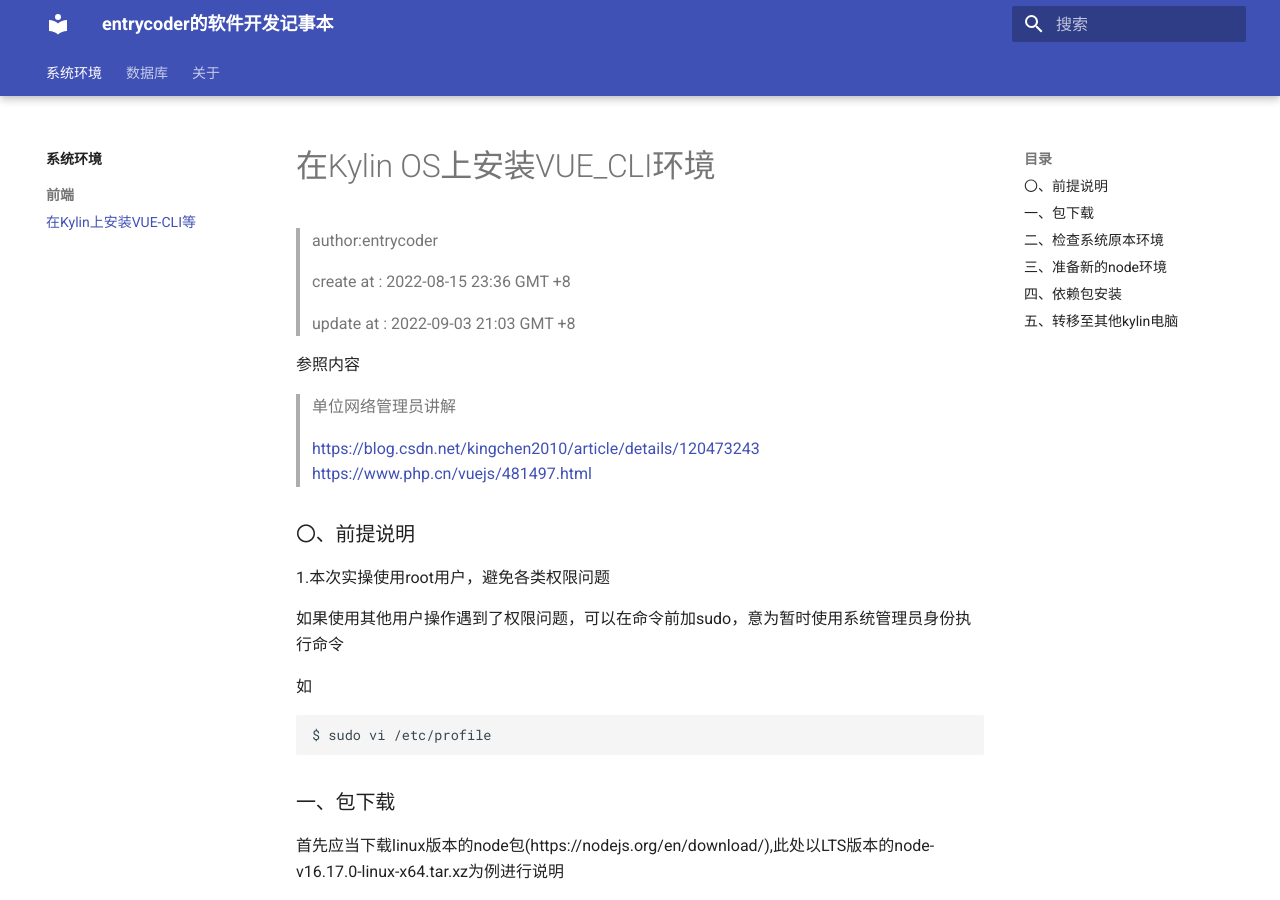
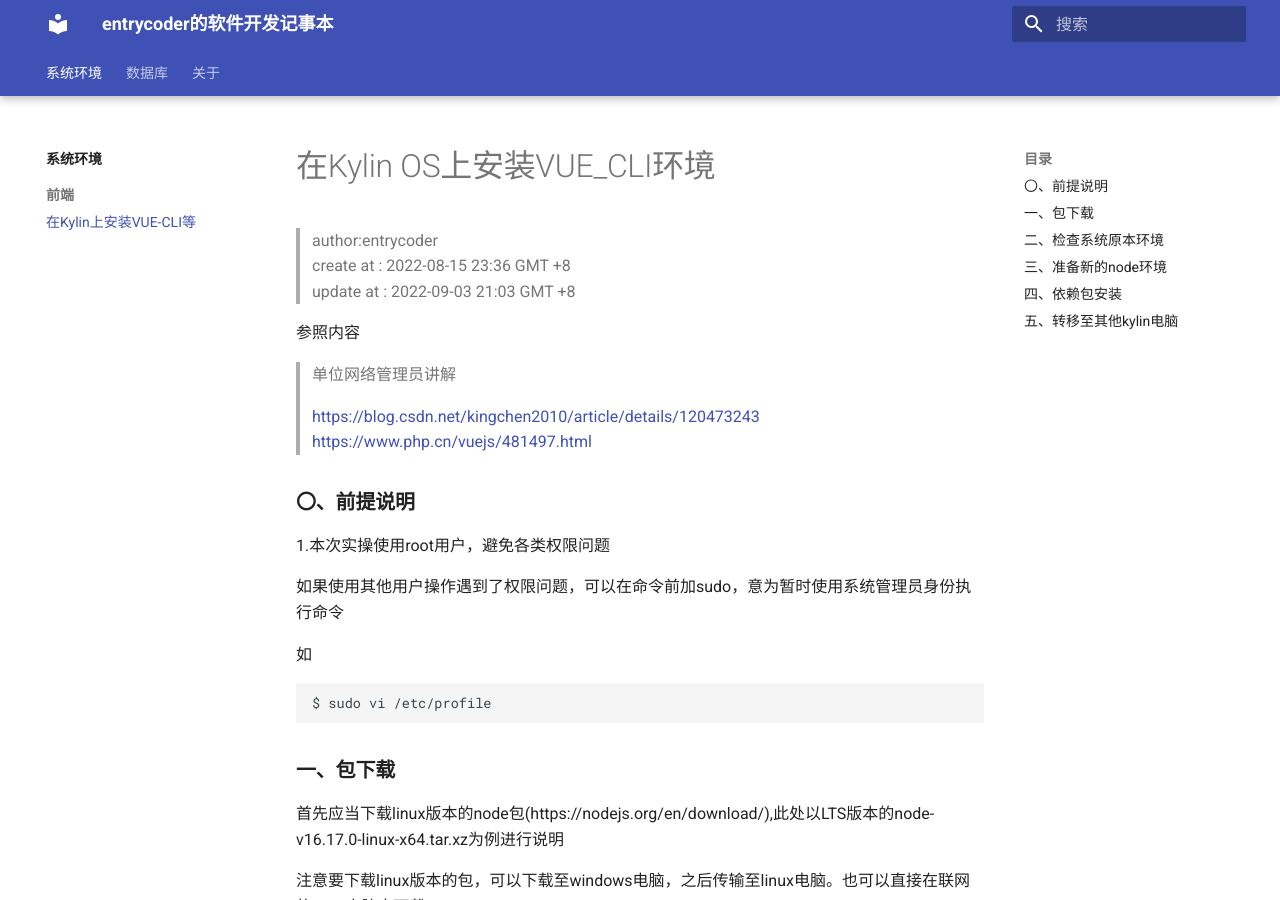
Before and after one commit to entrycoderfox/software-development-note, an MkDocs documentation site: the page built from docs/Environment/front_end/vue_on_kylin.md, in a window 1280 px wide and 900 px high. Built offline with MkDocs 1.6.1 and Material for MkDocs 9.7.7, drawn with Linux system fonts in a browser that asks for light colours; the version menu is left out.

Commit message:
update:更新笔记格式

````diff
--- a/docs/Environment/front_end/vue_on_kylin.md
+++ b/docs/Environment/front_end/vue_on_kylin.md
@@ -1,21 +1,19 @@
 # 在Kylin OS上安装VUE_CLI环境
 
 > author:entrycoder
-
 > create at : 2022-08-15    23:36 GMT +8
-
 > update at : 2022-09-03    21:03 GMT +8
 
 
 
 参照内容
 > 单位网络管理员讲解
-
+>
 > [https://blog.csdn.net/kingchen2010/article/details/120473243](https://blog.csdn.net/kingchen2010/article/details/120473243)
 > [https://www.php.cn/vuejs/481497.html](https://www.php.cn/vuejs/481497.html)
 
 
-### 〇、前提说明
+### **〇、前提说明**
 1.本次实操使用root用户，避免各类权限问题
 
 如果使用其他用户操作遇到了权限问题，可以在命令前加sudo，意为暂时使用系统管理员身份执行命令
@@ -25,7 +23,7 @@
 $ sudo vi /etc/profile
 ```
 
-### 一、包下载
+### **一、包下载**
 首先应当下载linux版本的node包(https://nodejs.org/en/download/),此处以LTS版本的node-v16.17.0-linux-x64.tar.xz为例进行说明
 
 注意要下载linux版本的包，可以下载至windows电脑，之后传输至linux电脑。也可以直接在联网的linux电脑中下载
@@ -35,7 +33,7 @@ $ sudo vi /etc/profile
 传输方式如图
 ![](./imgs/vue_on_kylin/Snipaste_2022-09-02_22-29-34_file-trans.png)
 
-### 二、检查系统原本环境
+### **二、检查系统原本环境**
 1.在正式配置下载的node之前，应当先检查本系统的环境，确认不存在其他版本的node以及npm，以免冲突
 
 检查node版本，使用
@@ -79,7 +77,7 @@ $ rm ./nodejs
 删除完成后，再次确认node版本，此时回提示未找到node，说明node已经被删除
 ![](./imgs/vue_on_kylin/Snipaste_2022-09-02_22-21-47_check-old-node-has-been-delete.png)
 
-### 三、准备新的node环境
+### **三、准备新的node环境**
 1.为避免权限问题造成无法识别可执行文件，先给文件夹赋予权限
 ```
 $ chmod 777 /usr/soft
@@ -159,7 +157,7 @@ $ npm -v
 
 ![](./imgs/vue_on_kylin/Snipaste_2022-09-02_22-35-53_source-profile.png)
 
-### 四、依赖包安装
+### **四、依赖包安装**
 1.为使用其他依赖包，可以通过
 ```
 $ npm install [packageName]
@@ -219,7 +217,7 @@ $ vue -V
 
 注意：链接的名称是自定义的(此处自定义为vue)
 
-### 五、转移至其他kylin电脑
+### **五、转移至其他kylin电脑**
 1.使用
 ```
 $ tar -cvf /usr/soft/node node.tar.xz
````
Also changed, not shown: docs/Database/MySQL/mysql_tutorial__atguigu/mysql_tutorial__atguigu.md (+10 -4 lines).
